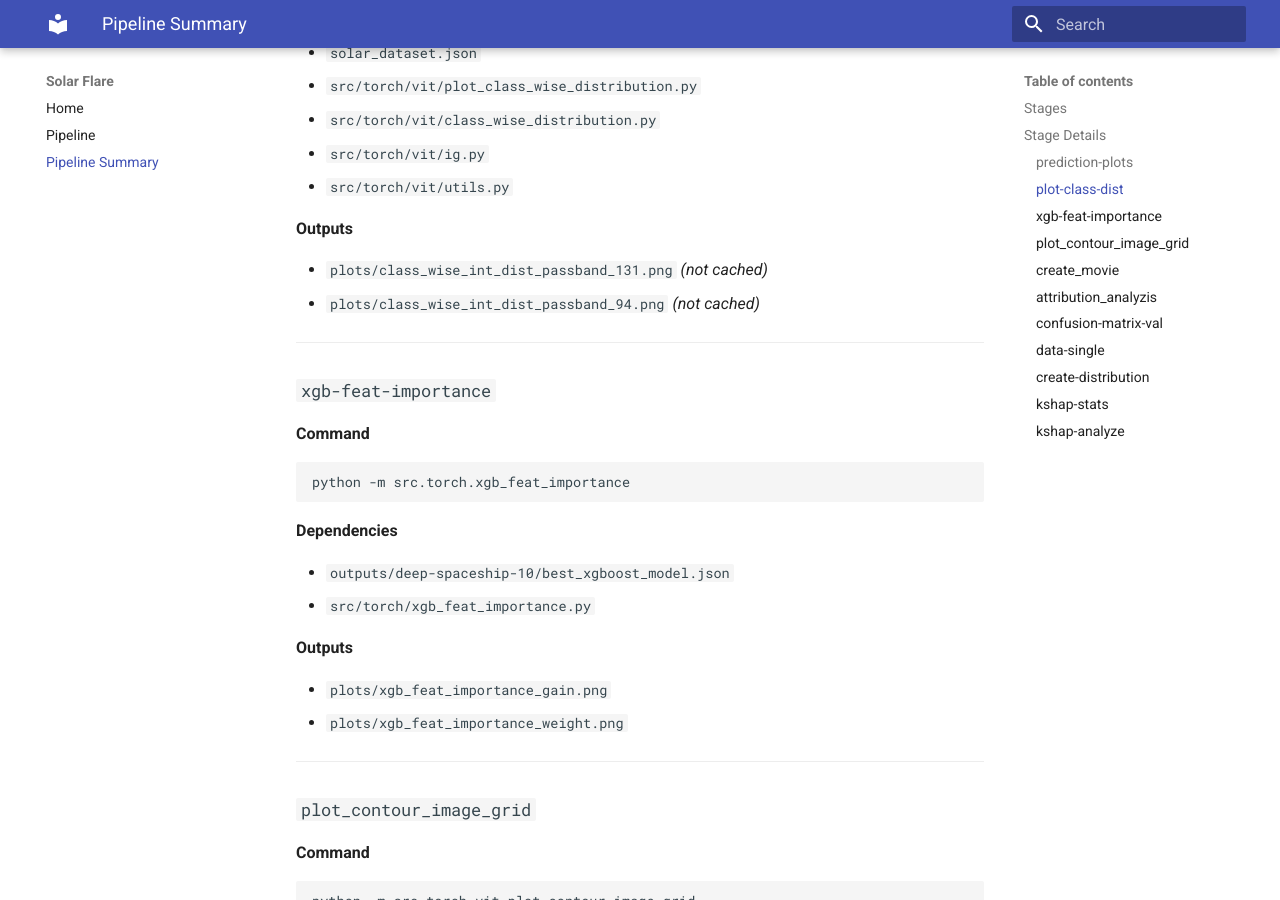
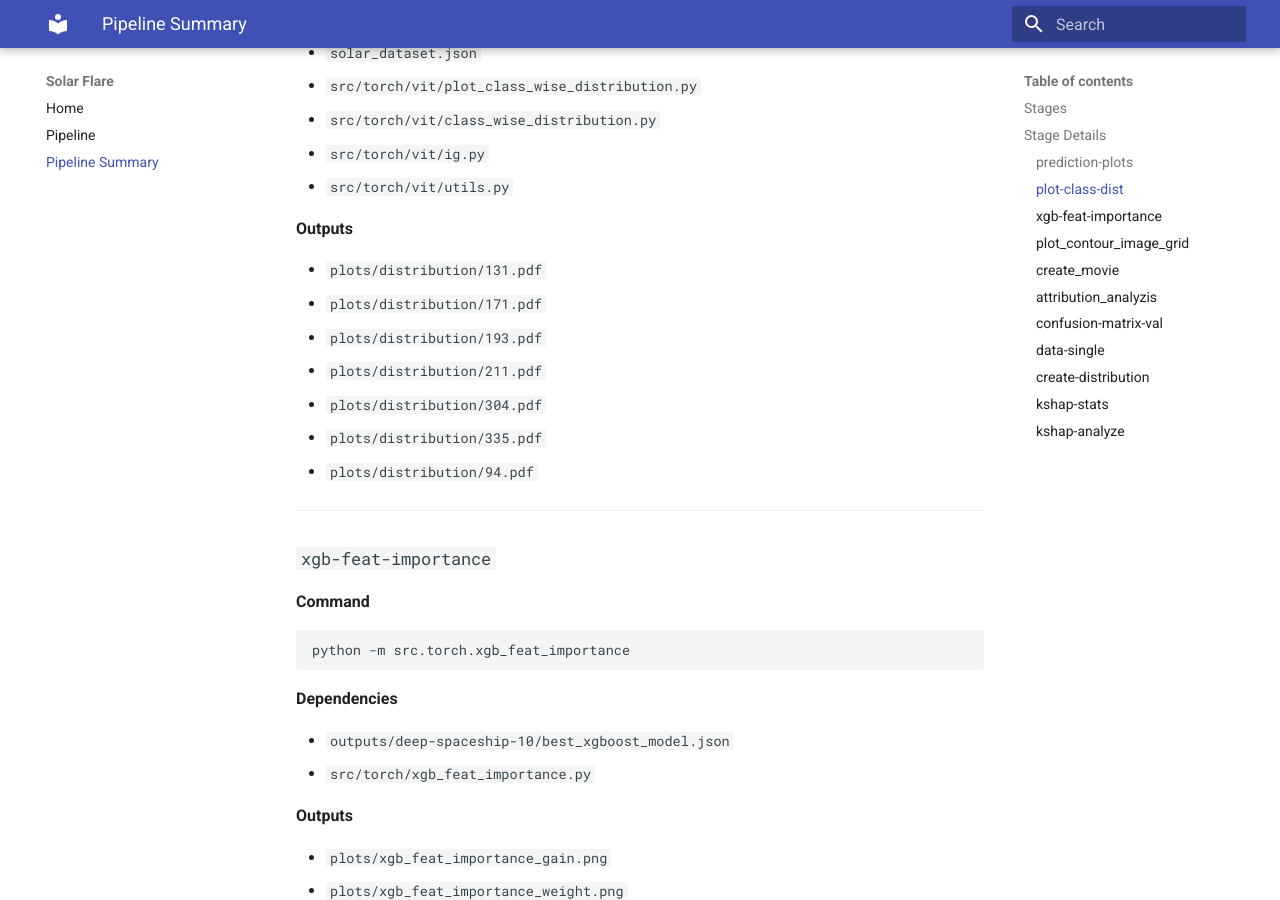
Before and after one commit to linnabraham/solar, an MkDocs documentation site: the page built from docs/pipeline_details.md, in a window 1280 px wide and 900 px high, scrolled down 3564 px. Built offline with MkDocs 1.6.1 and Material for MkDocs 9.7.7, drawn with Linux system fonts in a browser that asks for light colours; some of the changed text lies outside the part shown.

Commit message:
docs (pipeline_details): update

```diff
--- a/docs/pipeline_details.md
+++ b/docs/pipeline_details.md
@@ -7,7 +7,7 @@
 | Stage | Command | Outputs |
 |---|---|---|
 | `prediction-plots` | `python -m src.torch.vit.predictions_analyze` | `pred-output/1275/goes_with_predictions.png`, `pred-output/1449/goes_with_predictions.png`, `pred-output/185/goes_with_predictions.png`, `pred-output/2026/goes_with_predictions.png`, `pred-output/3153/goes_with_predictions.png`, `pred-output/3229/goes_with_predictions.png`, `pred-output/3364/goes_with_predictions.png`, `pred-output/3563/goes_with_predictions.png`, `pred-output/377/goes_with_predictions.png`, `pred-output/401/goes_with_predictions.png`, `pred-output/4296/goes_with_predictions.png`, `pred-output/4920/goes_with_predictions.png`, `pred-output/5894/goes_with_predictions.png`, `pred-output/833/goes_with_predictions.png` |
-| `plot-class-dist` | `python -m src.torch.vit.plot_class_wise_distribution` | `plots/class_wise_int_dist_passband_131.png`, `plots/class_wise_int_dist_passband_94.png` |
+| `plot-class-dist` | `python -m src.torch.vit.plot_class_wise_distribution` | `plots/distribution/131.pdf`, `plots/distribution/171.pdf`, `plots/distribution/193.pdf`, `plots/distribution/211.pdf`, `plots/distribution/304.pdf`, `plots/distribution/335.pdf`, `plots/distribution/94.pdf` |
 | `xgb-feat-importance` | `python -m src.torch.xgb_feat_importance` | `plots/xgb_feat_importance_gain.png`, `plots/xgb_feat_importance_weight.png` |
 | `plot_contour_image_grid` | `python -m src.torch.vit.plot_contour_image_grid` | `plots/attribution_contour_grid.png` |
 | `create_movie` | `python -m src.torch.vit.create_movies` | `tests_outputs/movie_131.mp4` |
@@ -73,8 +73,13 @@
 
 **Outputs**
 
-- `plots/class_wise_int_dist_passband_131.png` _(not cached)_
-- `plots/class_wise_int_dist_passband_94.png` _(not cached)_
+- `plots/distribution/131.pdf`
+- `plots/distribution/171.pdf`
+- `plots/distribution/193.pdf`
+- `plots/distribution/211.pdf`
+- `plots/distribution/304.pdf`
+- `plots/distribution/335.pdf`
+- `plots/distribution/94.pdf`
 
 ---
 
```
